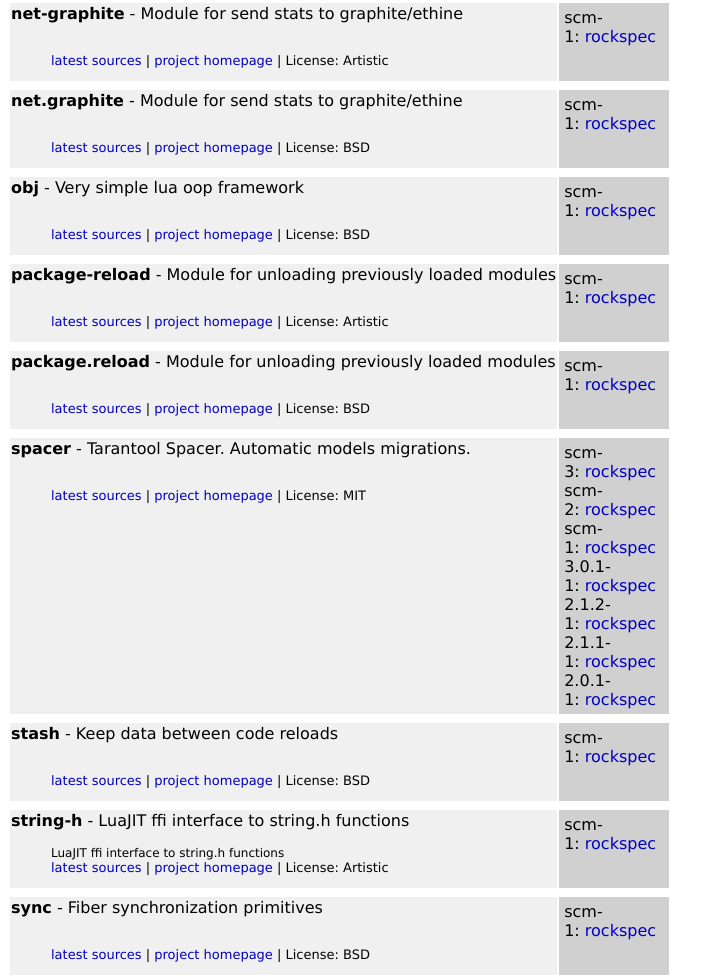
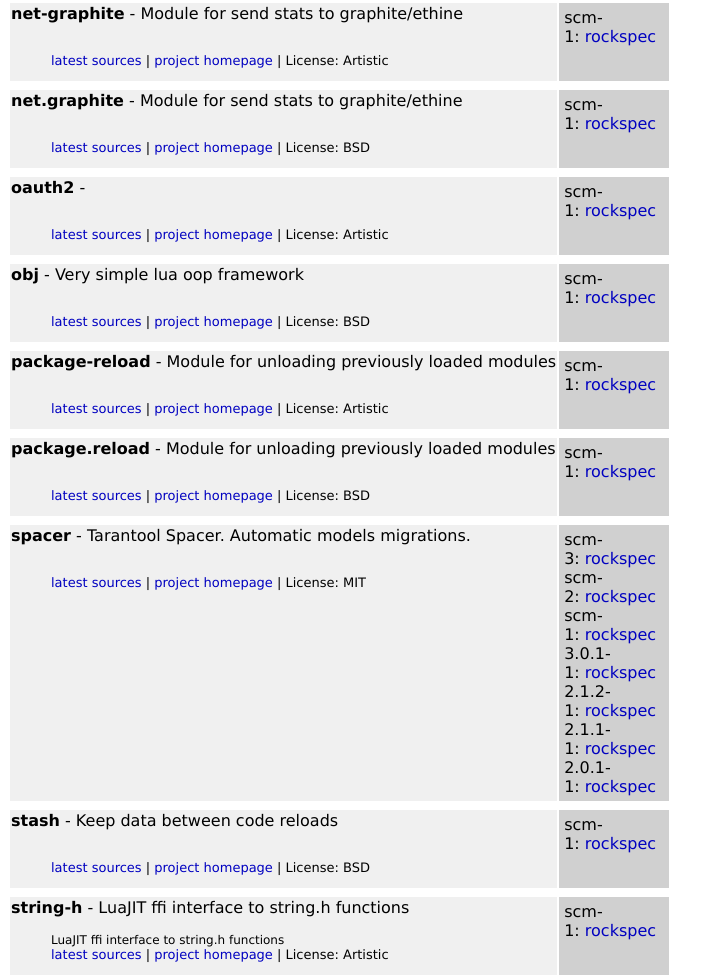
Before and after one commit to moonlibs/rocks, a plain HTML site: page index.html in a window 1280 px wide. Shown: the part 1241-2218 px from the top of the page, without its empty margins (0-722 px from the left). Drawn offline with Linux system fonts and the light colour scheme.

Commit message:
Import oauth2 rockspec

```diff
--- a/index.html
+++ b/index.html
@@ -177,6 +177,15 @@ scm-1:&nbsp;<a href="net-graphite-scm-1.rockspec">rockspec</a><br/></td></tr>
 scm-1:&nbsp;<a href="net.graphite-scm-1.rockspec">rockspec</a><br/></td></tr>
 <tr><td colspan="2" class="spacer"></td></tr>
 <td class="package">
+<p><a name="oauth2"></a><a href="#oauth2" class="pkg"><b>oauth2</b></a> - <br/>
+</p><blockquote><p><br/>
+
+<font size="-1"><a href="https://github.com/moonlibs/oauth2">latest sources</a> | <a href="https://github.com/moonlibs/oauth2" target="_blank">project homepage</a> | License: Artistic</font></p>
+</blockquote></a></td>
+<td class="version">
+scm-1:&nbsp;<a href="oauth2-scm-1.rockspec">rockspec</a><br/></td></tr>
+<tr><td colspan="2" class="spacer"></td></tr>
+<td class="package">
 <p><a name="obj"></a><a href="#obj" class="pkg"><b>obj</b></a> - Very simple lua oop framework<br/>
 </p><blockquote><p><br/>
 
```
Also changed, not shown: 10 other files.
